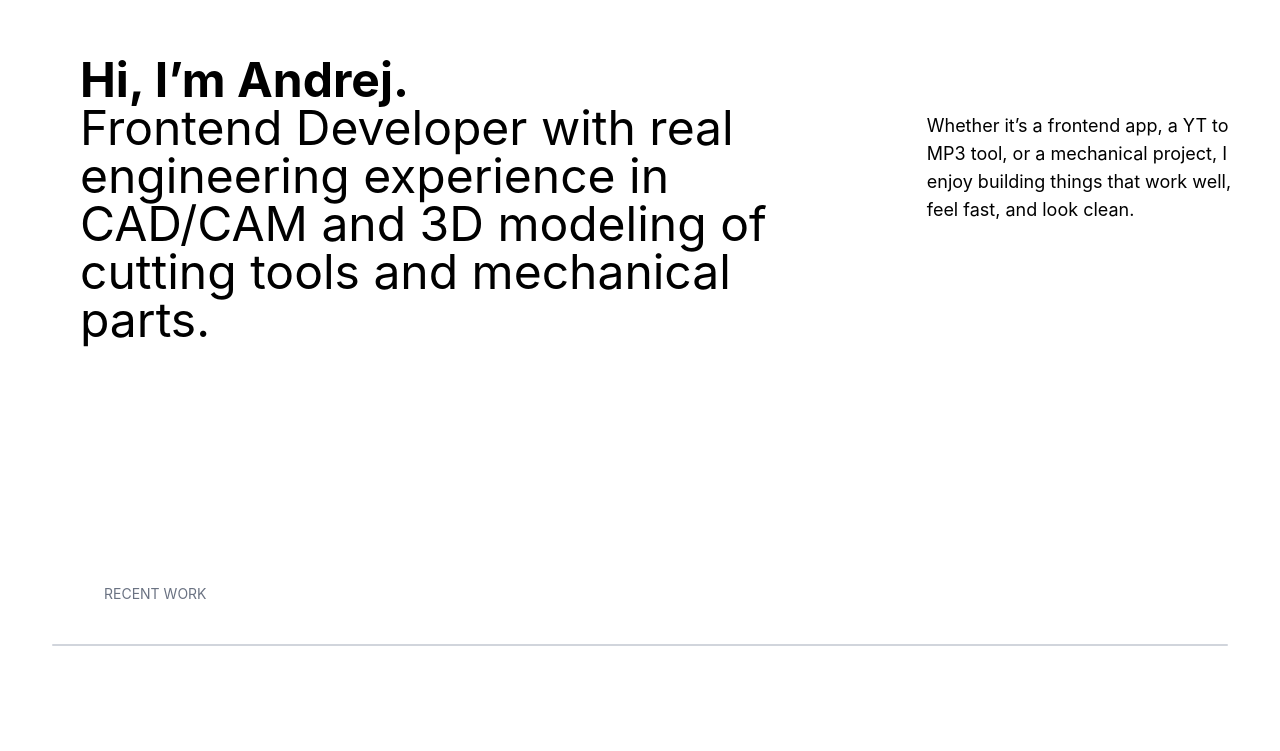
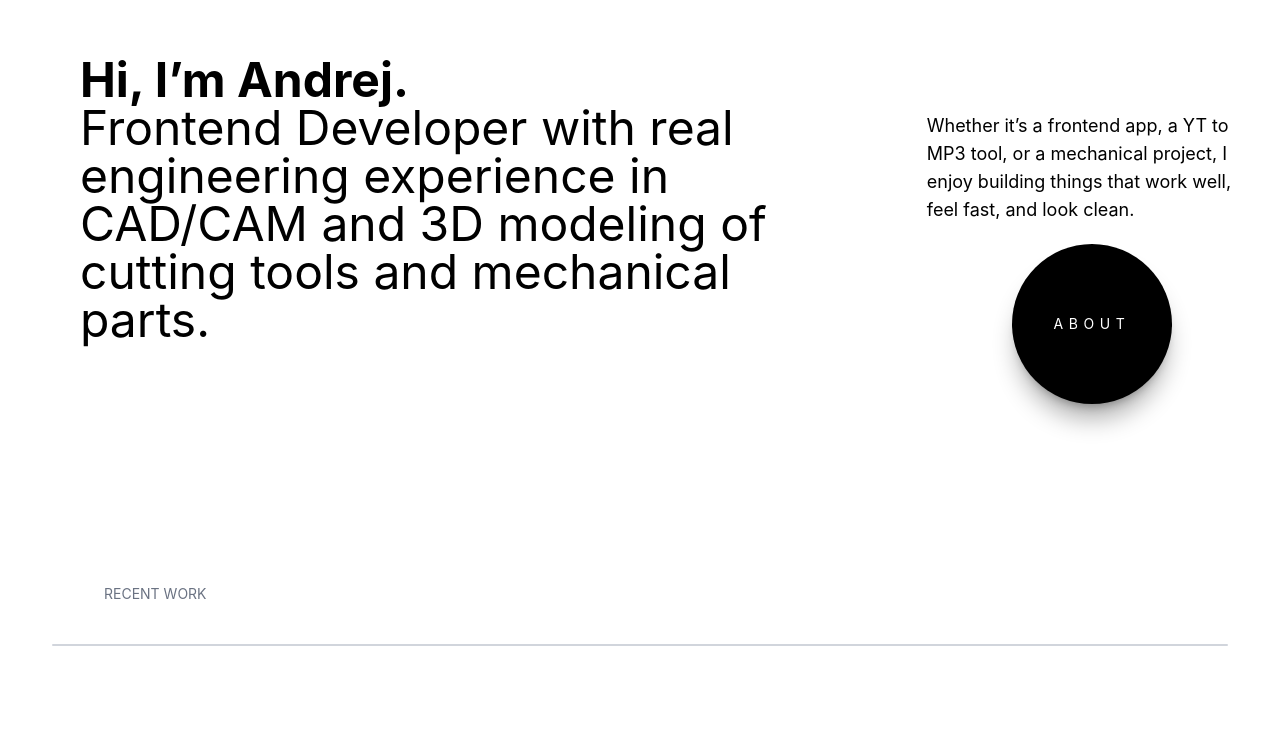
Before and after one commit to Mararovsek99/portfolio, a React (Vite) app: page / in a window 1280 px wide. Shown: the part 944-1695 px from the top of the page. Built offline with nearby package versions, Linux system fonts and the light colour scheme.

Commit message:
hide x overlay in main css and small changes inside intro

```diff
--- a/src/components/Intro.jsx
+++ b/src/components/Intro.jsx
@@ -1,7 +1,30 @@
 import { motion } from "framer-motion";
+import { Link } from "react-router-dom";
+import { useEffect, useState } from "react";
+import Magnetic from "./Magnetic";
+
 const Intro = () => {
+  const [scrollY, setScrollY] = useState(0);
+  const [isDesktop, setIsDesktop] = useState(false);
+
+  useEffect(() => {
+    const handleScroll = () => setScrollY(window.scrollY);
+    const handleResize = () => setIsDesktop(window.innerWidth >= 768);
+
+    window.addEventListener("scroll", handleScroll);
+    window.addEventListener("resize", handleResize);
+
+    handleScroll();
+    handleResize();
+
+    return () => {
+      window.removeEventListener("scroll", handleScroll);
+      window.removeEventListener("resize", handleResize);
+    };
+  }, []);
+
   return (
-    <section className="bg-[#ffffff] text-black text-3xl p-10  flex flex-row gap-10 max-w-[1400px] m-auto mt-30">
+    <section className="relative bg-[#ffffff] text-black text-3xl p-10  flex flex-row gap-10 max-w-[1400px] m-auto mt-30">
       <div className="text-5xl p-10">
         <motion.p
           initial={{ opacity: 0, y: 20 }}
@@ -32,6 +55,25 @@ const Intro = () => {
         Whether it’s a frontend app, a YT to MP3 tool, or a mechanical project,
         I enjoy building things that work well, feel fast, and look clean.
       </motion.h3>
+
+      <div
+        className="pointer-events-auto absolute right-10 bottom-6 z-10 md:right-[108px] md:bottom-[20px]"
+        style={{
+          transform: `translateY(${scrollY * (isDesktop ? 0.08 : 0.04)}px)`,
+        }}
+      >
+        <Magnetic>
+          <div className="relative inline-flex items-center justify-center group">
+            <div className="absolute -bottom-6 left-1/2 h-40 w-40 -translate-x-1/2 rounded-full bg-white/10 opacity-0 blur-3xl transition-all duration-300 group-hover:opacity-100 group-hover:-bottom-4 group-hover:scale-105" />
+            <Link
+              to="/about"
+              className="relative flex h-40 w-40 items-center justify-center rounded-full bg-black text-white shadow-xl shadow-black/30 transition-transform duration-300 hover:scale-105 active:scale-95"
+            >
+              <span className="text-sm uppercase tracking-[0.4em]">About</span>
+            </Link>
+          </div>
+        </Magnetic>
+      </div>
     </section>
   );
 };
--- a/src/index.css
+++ b/src/index.css
@@ -23,10 +23,6 @@
 }
 
 @media (max-width: 1024px) {
-  .hero-image {
-    left: 55%;
-  }
-
   .marquee-track {
     animation-duration: 10s;
   }
@@ -38,10 +34,6 @@
 }
 
 @media (max-width: 640px) {
-  .hero-image {
-    left: 56%;
-  }
-
   .marquee-track h1 {
     font-size: 35vw;
     padding-right: 3rem;
@@ -52,6 +44,7 @@ html,
 body {
   scrollbar-width: none; /* Firefox */
   -ms-overflow-style: none; /* Old Edge */
+  overflow-x: hidden;
 }
 
 html::-webkit-scrollbar,
```
